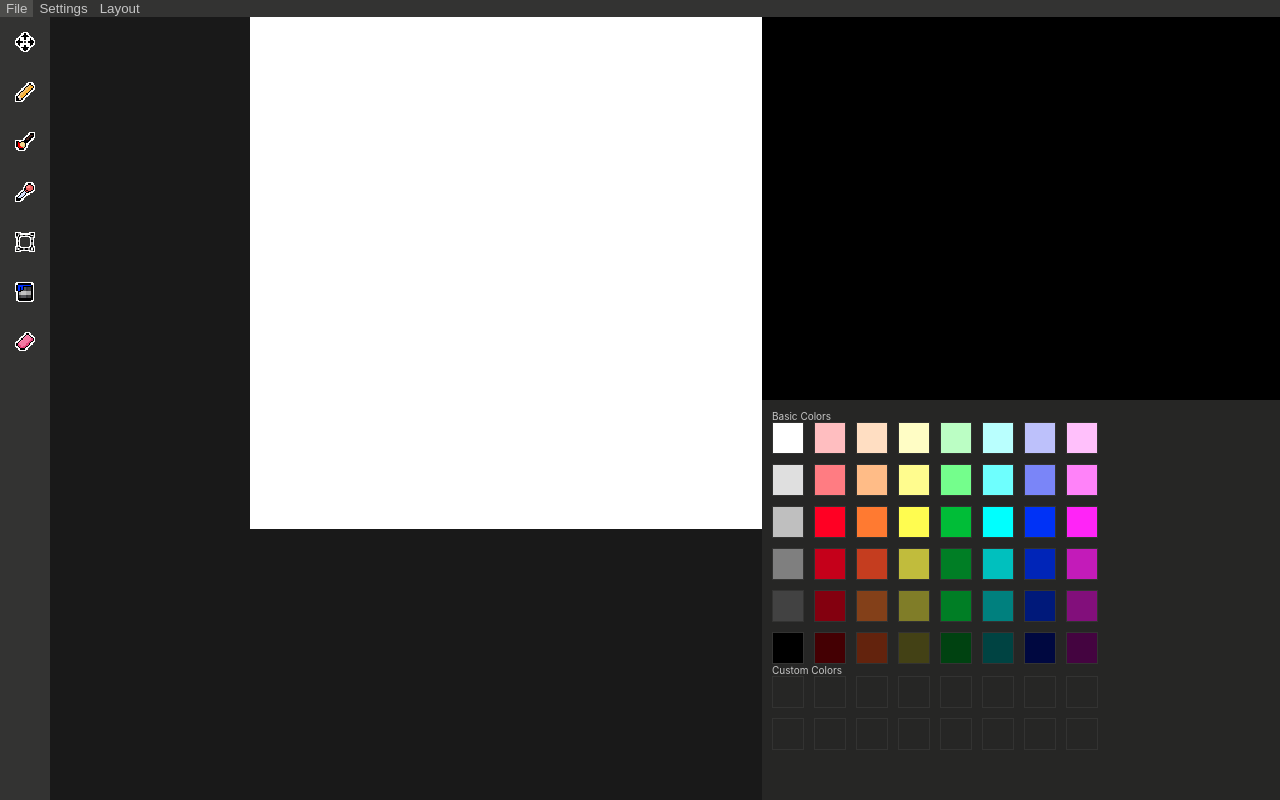
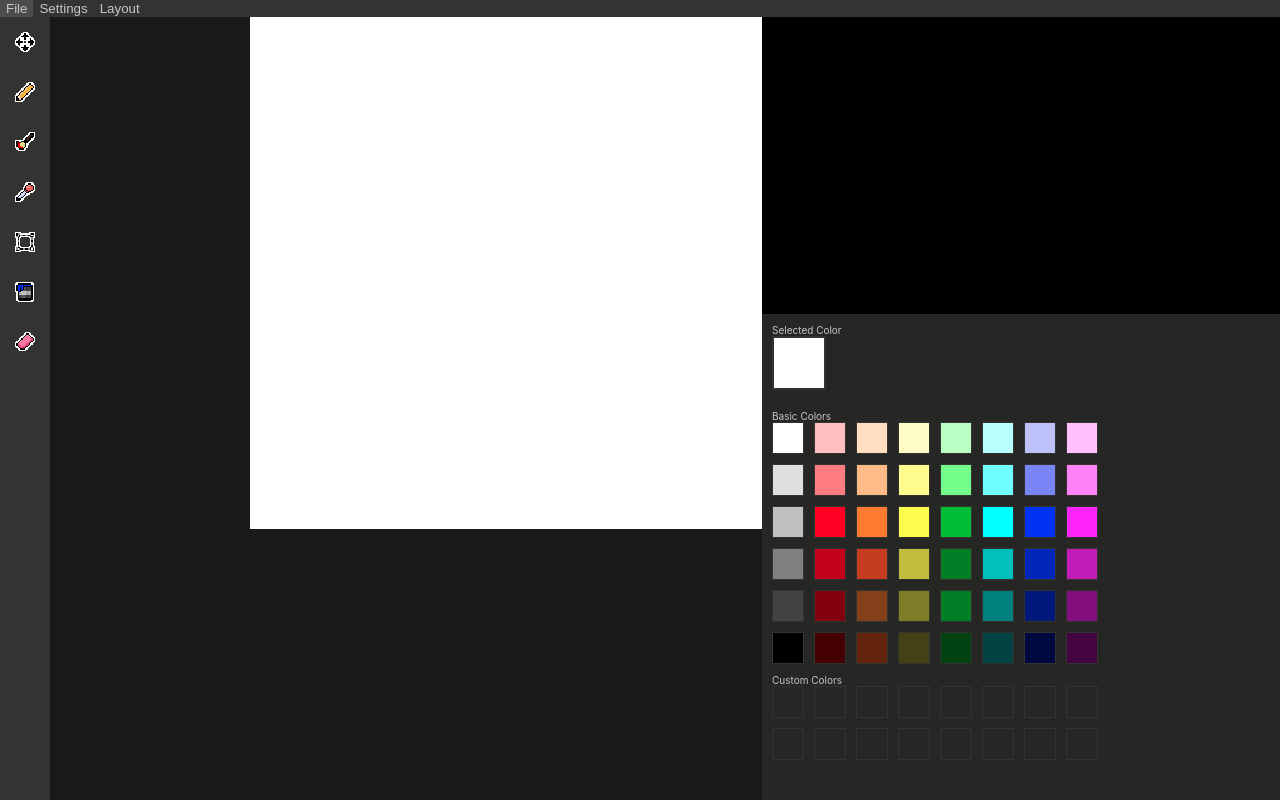
Before and after one commit to larseriktf/skineditor, a React (Create React App) app in the folder skindojo/: page / in a window 1280 px wide. Shown: the top 800 px of the page. Built offline with nearby package versions, Linux system fonts and the light colour scheme.

Commit message:
Added selected color

```diff
--- a/skindojo/src/components/Color.tsx
+++ b/skindojo/src/components/Color.tsx
@@ -1,12 +1,15 @@
 import { Colorpalette } from "./Colorpalette"
+import { SelectedColor } from "./SelectedColor"
 
 interface IProps {
   setColor: React.Dispatch<React.SetStateAction<string>>
+  color: string
 }
 
-export const Color = ({ setColor }: IProps) => {
+export const Color = ({ color, setColor }: IProps) => {
   return (
     <section className="color">
+      <SelectedColor color={color} />
       <Colorpalette setColor={setColor} />
     </section>
   )
--- a/skindojo/src/components/Colorpalette.tsx
+++ b/skindojo/src/components/Colorpalette.tsx
@@ -1,6 +1,7 @@
 import { useState, useEffect } from "react"
 import { PaletteColor } from "./PaletteColor"
-import colorsBasic from "../res/colors_predefined.json"
+import colorsBasic from "../res/colors_basic.json"
+import customColors from "../res/colors_custom.json"
 
 interface IProps {
   setColor: React.Dispatch<React.SetStateAction<string>>
@@ -8,28 +9,11 @@ interface IProps {
 
 export const Colorpalette = ({ setColor }: IProps) => {
   // States
-  const [colorsCustom, setColorsCustom] = useState([
-    "transparent",
-    "transparent",
-    "transparent",
-    "transparent",
-    "transparent",
-    "transparent",
-    "transparent",
-    "transparent",
-    "transparent",
-    "transparent",
-    "transparent",
-    "transparent",
-    "transparent",
-    "transparent",
-    "transparent",
-    "transparent",
-  ])
+  const [colorsCustom, setColorsCustom] = useState(customColors)
 
   // Persistant data
   useEffect(() => {
-    //s Runs once the component loads
+    // Runs once the component loads
     const data = localStorage.getItem("colors-custom")
     if (data) setColorsCustom(JSON.parse(data))
   }, [])
@@ -47,7 +31,7 @@ export const Colorpalette = ({ setColor }: IProps) => {
   return (
     <section className="palette">
       <p className="label">Basic Colors</p>
-      <section className="palette-predefined">
+      <section className="palette-basic">
         {colorsBasic.map((color, index) => (
           <PaletteColor
             color={color}
@@ -58,7 +42,7 @@ export const Colorpalette = ({ setColor }: IProps) => {
         ))}
       </section>
       <p className="label">Custom Colors</p>
-      <section className="palette-user-defined">
+      <section className="palette-custom">
         {[...colorsCustom].reverse().map((color, index) => (
           <PaletteColor
             color={color}
--- /dev/null
+++ b/skindojo/src/components/SelectedColor.tsx
@@ -0,0 +1,15 @@
+interface IProps {
+  color: string
+}
+
+export const SelectedColor = ({ color }: IProps) => {
+  return (
+    <section className="selected-color">
+      <p className="label">Selected Color</p>
+      <div
+        className="selected-color-preview"
+        style={{ background: color } as React.CSSProperties}
+      />
+    </section>
+  )
+}
--- a/skindojo/src/components/Skineditor.tsx
+++ b/skindojo/src/components/Skineditor.tsx
@@ -14,7 +14,7 @@ export const Skineditor = () => {
       <Toolbox />
       <Canvas width={32} height={32} color={color} />
       <Viewbox />
-      <Color setColor={setColor} />
+      <Color color={color} setColor={setColor} />
     </div>
   )
 }
--- /dev/null
+++ b/skindojo/src/res/colors_custom.json
@@ -0,0 +1,18 @@
+[
+    "transparent",
+    "transparent",
+    "transparent",
+    "transparent",
+    "transparent",
+    "transparent",
+    "transparent",
+    "transparent",
+    "transparent",
+    "transparent",
+    "transparent",
+    "transparent",
+    "transparent",
+    "transparent",
+    "transparent",
+    "transparent"
+]
--- a/skindojo/src/style/components/_color.scss
+++ b/skindojo/src/style/components/_color.scss
@@ -25,7 +25,7 @@ $picker-size: 32px;
     color: darken($secondary, 10%);
 }
 
-.palette-predefined {
+.palette-basic {
     $columns: 8;
     $rows: 6;
 
@@ -36,8 +36,9 @@ $picker-size: 32px;
     grid-gap: $gap;
     width: $columns * $picker-size + ($columns - 1) * $gap;
     height: $rows * $picker-size + ($rows - 1) * $gap;
+    margin-bottom: 10px;
 }
-.palette-user-defined {
+.palette-custom {
     $columns: 8;
     $rows: 2;
 
@@ -48,3 +49,13 @@ $picker-size: 32px;
     width: $columns * $picker-size + ($columns - 1) * $gap;
     height: $rows * $picker-size + ($rows - 1) * $gap;
 }
+
+.selected-color {
+    padding: 10px;
+
+    .selected-color-preview {
+        width: 50px;
+        height: 50px;
+        border: 2px solid $primary;
+    }
+}
```
Also changed, not shown: skindojo/src/res/colors_basic.json (renamed from skindojo/src/res/colors_predefined.json).
